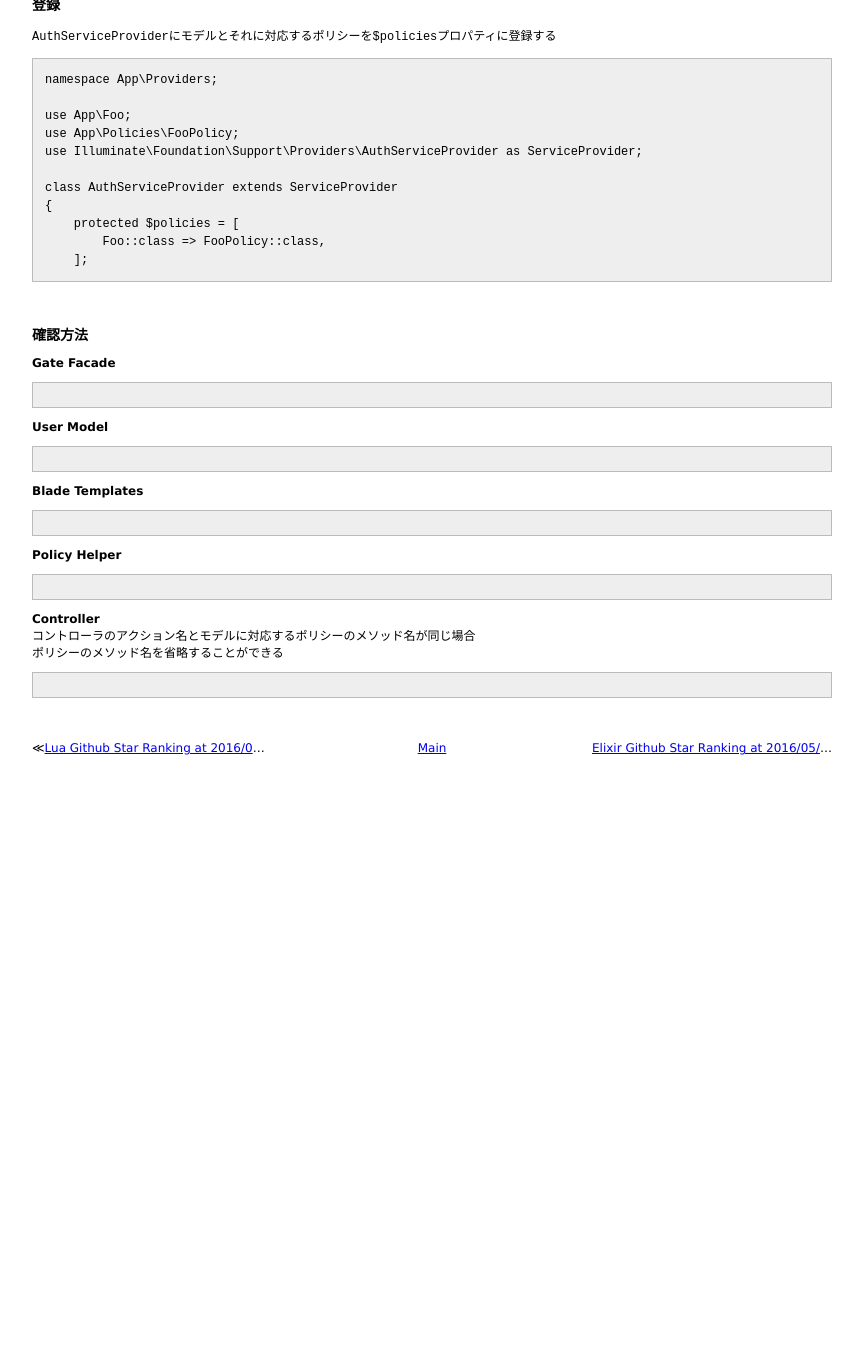
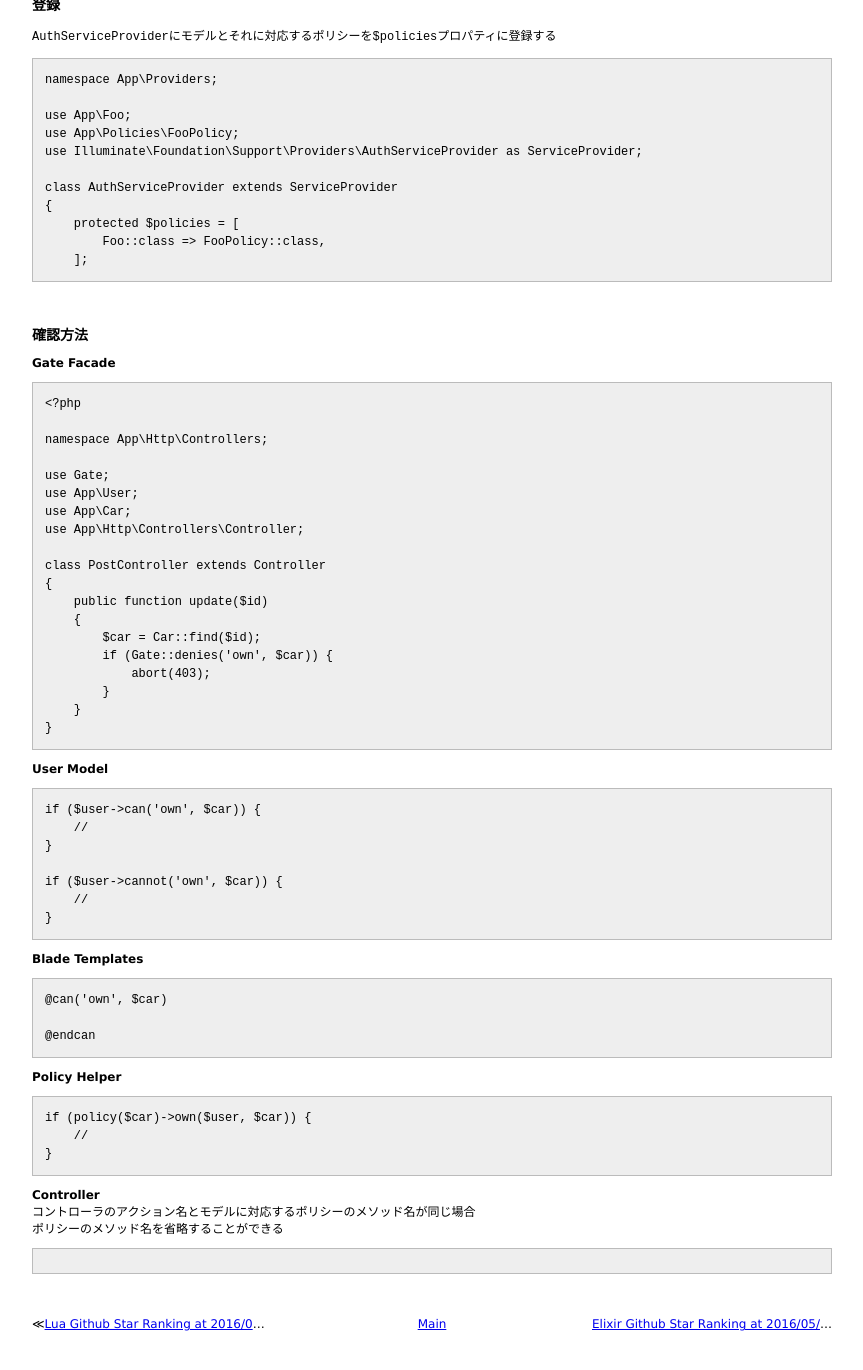
Before and after one commit to 38elements/38elements.github.com, a Jekyll site: the page built from _posts/2016-05-21-laravel-authorization.md, in a window 1280 px wide and 1400 px high, scrolled down 2729 px. Shown: the top 1370 px of the window, without its empty margins (208-1071 px from the left). Built offline with Jekyll 4.4.1, drawn with Linux system fonts in a browser that asks for light colours; before the commit the page ends 3553 px from its top, so only the background shows below that.

Commit message:
Update 2016-05-21-laravel-authorization.md

````diff
--- a/_posts/2016-05-21-laravel-authorization.md
+++ b/_posts/2016-05-21-laravel-authorization.md
@@ -190,21 +190,53 @@ class AuthServiceProvider extends ServiceProvider
 **Gate Facade**
 
 ```
+<?php
+
+namespace App\Http\Controllers;
+
+use Gate;
+use App\User;
+use App\Car;
+use App\Http\Controllers\Controller;
+
+class PostController extends Controller
+{
+    public function update($id)
+    {
+        $car = Car::find($id);
+        if (Gate::denies('own', $car)) {
+            abort(403);
+        }
+    }
+}
 ```
 
 **User Model**
 
 ```
+if ($user->can('own', $car)) {
+    //
+}
+
+if ($user->cannot('own', $car)) {
+    //
+}
 ```
 
 **Blade Templates**
 
 ```
+@can('own', $car)
+
+@endcan
 ```
 
 **Policy Helper**
 
 ```
+if (policy($car)->own($user, $car)) {
+    //
+}
 ```
 
 **Controller**
````
